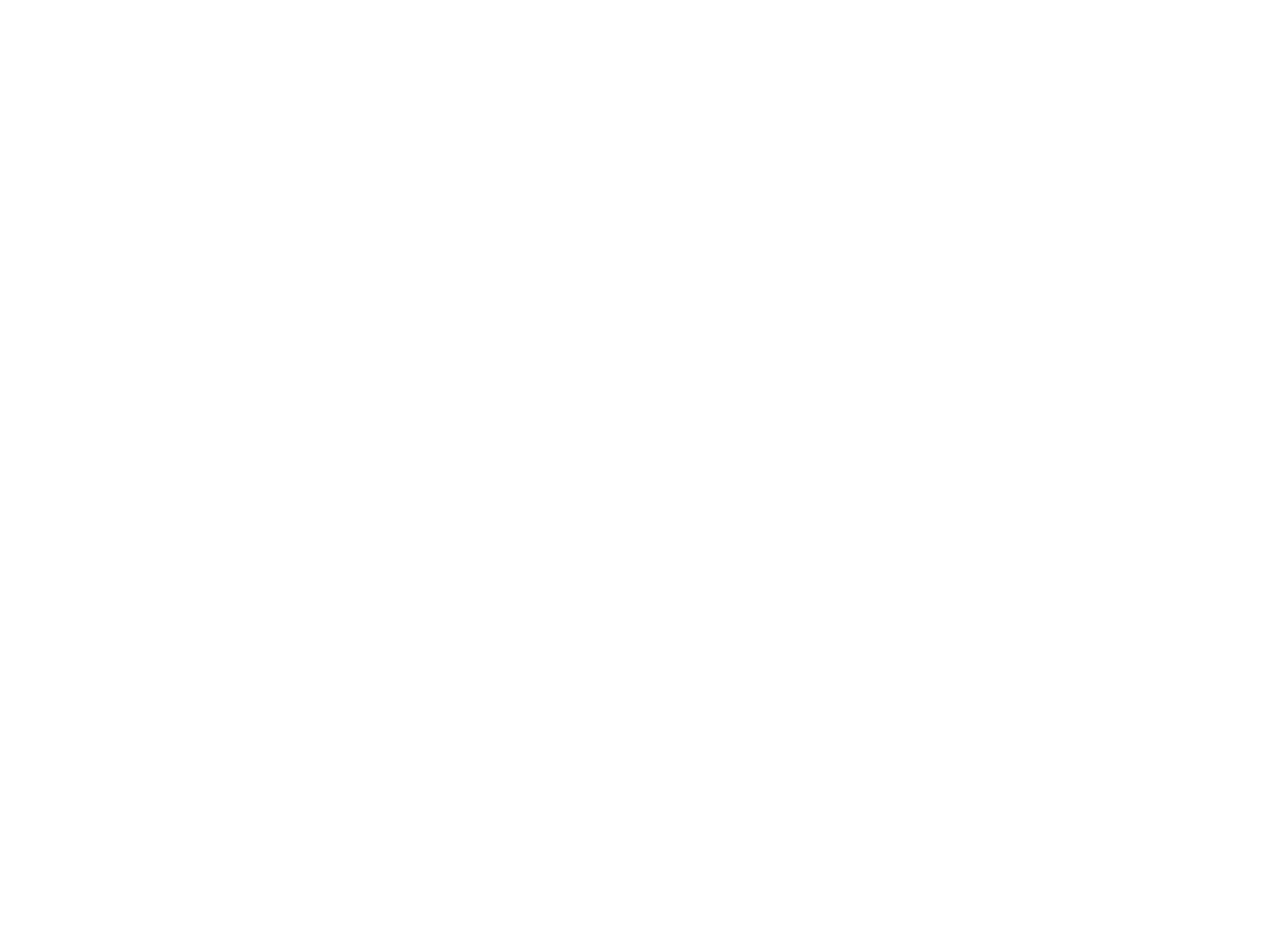
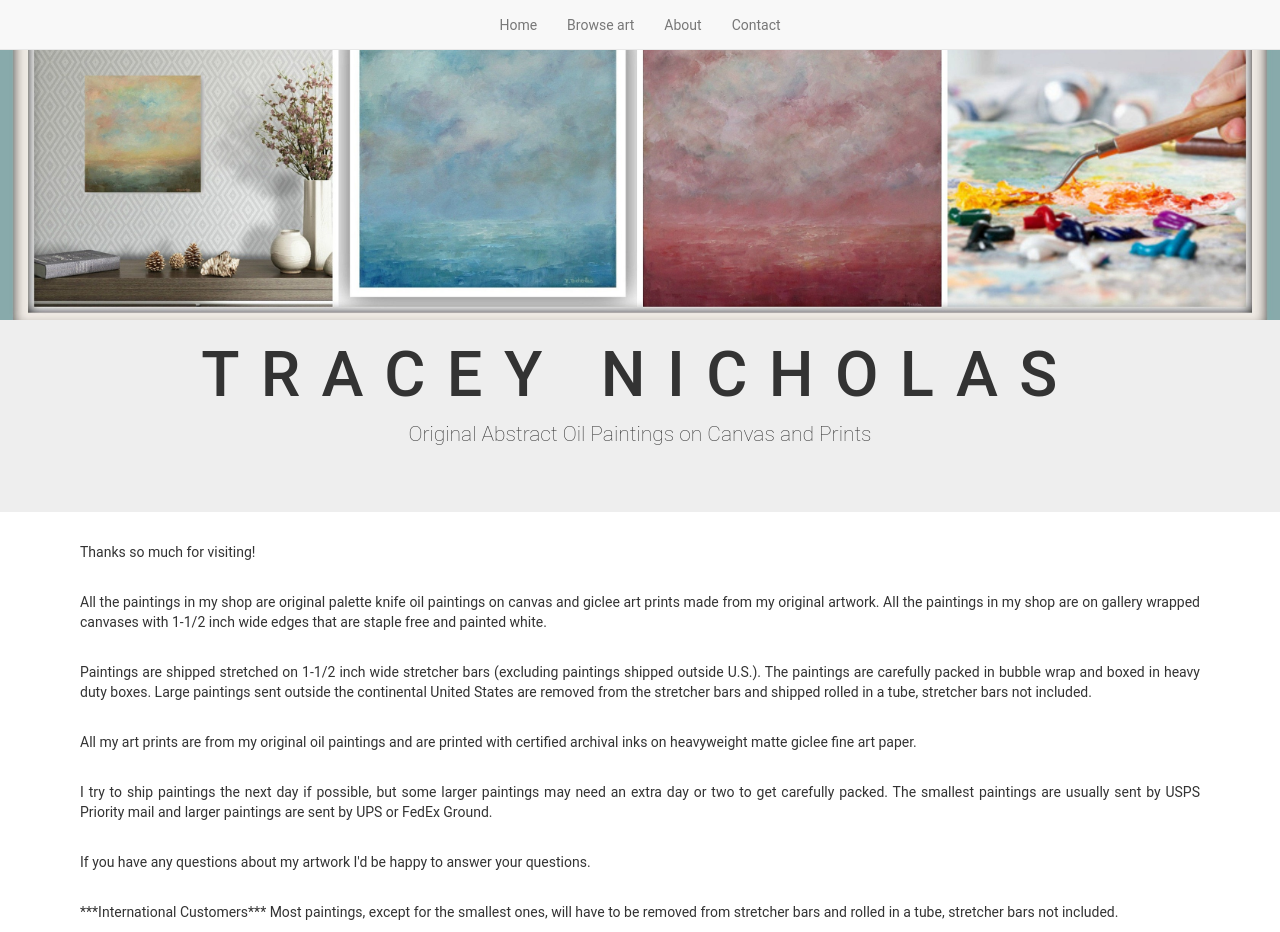
Before and after one commit to jefnic23/ceynic-api, a Flask app: page /about in a window 1280 px wide. Before the commit the page is empty. Before the commit the page ends 800 px from the top, so only its background shows below. Run offline with Flask 2, Linux system fonts and the light colour scheme; some libraries are stand-ins or nearby versions.

Commit message:
browse page

```diff
--- a/app/routes.py
+++ b/app/routes.py
@@ -1,5 +1,6 @@
 from flask import render_template, redirect, url_for
 from flask_bootstrap import Bootstrap
+import glob, os, json
 from app import app
 
 bootstrap = Bootstrap(app)
@@ -10,7 +11,8 @@
 
 @app.route('/browse')
 def browse():
-    return render_template('browse.html')
+    pics = [os.path.basename(f) for f in glob.glob('app/static/pics/*.jpg')]
+    return render_template('browse.html', pics=pics)
 
 @app.route('/about')
 def about():
--- a/app/static/styles.css
+++ b/app/static/styles.css
@@ -1,9 +1,43 @@
+* {
+    font-family: 'Roboto', 'Helvetica Neue', Helvetica, Arial, sans-serif;
+}
+
 #logo {
     width: 85px;
     height: 85px;
 }
 
-.navbar {
-    min-height: 85px;
-    padding: 15px 0px;
+.navbar-nav.navbar-center {
+    position: absolute;
+    left: 50%;
+    transform: translatex(-50%);
 }
+
+@media (min-width: 768px) {
+    .navbar-toggle {
+        display: none;
+    }
+}
+
+.jumbotron {
+    padding-top: 0;
+}
+
+.header-container {
+    padding: 0;
+    margin: auto 0;
+}
+
+.header-title {
+    text-align: center;
+    letter-spacing: 0.34em;
+}
+
+.about-container {
+    text-align: justify;
+    padding: 0 8rem;
+}
+
+.image-grid {
+    margin-top: 1em;
+}
--- a/app/templates/about.html
+++ b/app/templates/about.html
@@ -0,0 +1,44 @@
+{% extends "layout.html" %}
+
+{% block app_content %}
+
+    <div class='about-container'>
+        <p>
+            Thanks so much for visiting!
+        </p>
+        <br>
+        <p>
+            All the paintings in my shop are original palette knife oil paintings on canvas and giclee
+            art prints made from my original artwork. All the paintings in my shop are on gallery
+            wrapped canvases with 1-1/2 inch wide edges that are staple free and painted white.
+        </p>
+        <br>
+        <p>
+            Paintings are shipped stretched on 1-1/2 inch wide stretcher bars (excluding paintings shipped
+            outside U.S.). The paintings are carefully packed in bubble wrap and boxed in heavy duty boxes.
+            Large paintings sent outside the continental United States are removed from the stretcher bars
+            and shipped rolled in a tube, stretcher bars not included.
+        </p>
+        <br>
+        <p>
+            All my art prints are from my original oil paintings and are printed with certified archival
+            inks on heavyweight matte giclee fine art paper.
+        </p>
+        <br>
+        <p>
+            I try to ship paintings the next day if possible, but some larger paintings may need an extra
+            day or two to get carefully packed. The smallest paintings are usually sent by USPS Priority
+            mail and larger paintings are sent by UPS or FedEx Ground.
+        </p>
+        <br>
+        <p>
+            If you have any questions about my artwork I'd be happy to answer your questions.
+        </p>
+        <br>
+        <p>
+            ***International Customers*** Most paintings, except for the smallest ones, will have
+            to be removed from stretcher bars and rolled in a tube, stretcher bars not included.
+        </p>
+    </div>
+
+{% endblock %}
--- a/app/templates/home.html
+++ b/app/templates/home.html
@@ -2,8 +2,6 @@
 
 {% block app_content %}
 
-    <div class='container-fluid'>
-        <img class='img-responsive' src="{{ url_for('static', filename='header.jpg') }}">
-    <div>
+
 
 {% endblock %}
--- a/app/templates/layout.html
+++ b/app/templates/layout.html
@@ -10,22 +10,34 @@
 {% endblock %}
 
 {% block navbar %}
-    <nav class="navbar navbar-expand-lg">
-        <div class='container'>
-            <a class='navbar-header' href="{{ url_for('home') }}">
-                <img src="{{ url_for('static', filename='logo.jpg') }}" id="logo"/>
-            </a>
-            <div class="collapse navbar-collapse">
-                <ul class="nav navbar-nav align-middle">
-                    <li><a href="{{ url_for('browse') }}">{{ ('Browse Art') }}</a></li>
-                    <li><a href="{{ url_for('about') }}">{{ ('About') }}</a></li>
-                    <li><a href="{{ url_for('contact') }}">{{ ('Contact') }}</a></li>
-                </ul>
-            </div>
+    <nav class="navbar navbar-default navbar-fixed-top navbar-expand-sm">
+        <div class='navbar-header'>
+            <button type="button" class="navbar-toggle" data-toggle="collapse" data-target=".navbar-collapse">
+                <span class="icon-bar"></span>
+                <span class="icon-bar"></span>
+                <span class="icon-bar"></span>
+            </button>
+        </div>
+        <div class='collapse navbar-collapse'>
+            <ul class="nav navbar-nav navbar-center">
+                <li class="nav-item"><a class="nav-link" href="{{ url_for('home') }}">{{ ('Home') }}</a></li>
+                <li class="nav-item"><a class="nav-link" href="{{ url_for('browse') }}">{{ ('Browse art') }}</a></li>
+                <li class="nav-item"><a class="nav-link" href="{{ url_for('about') }}">{{ ('About') }}</a></li>
+                <li class="nav-item"><a class="nav-link" href="{{ url_for('contact') }}">{{ ('Contact') }}</a></li>
+            </ul>
         </div>
     </nav>
 {% endblock %}
 
 {% block content %}
+    <div class='header-container'>
+        <div class='jumbotron'>
+            <img class='img-responsive' src="{{ url_for('static', filename='header.jpg') }}">
+            <h1 class="header-title">TRACEY NICHOLAS</h1>
+            <p class='text-center'>
+                Original Abstract Oil Paintings on Canvas and Prints
+            <p>
+        </div>
+    <div>
     {% block app_content %}{% endblock %}
 {% endblock %}
```
Also changed, not shown: app/static/scripts.js (added, +26 -0 lines), app/templates/browse.html (+7 -0 lines), app/templates/contact.html (+7 -0 lines), app/static/header.jpg.
